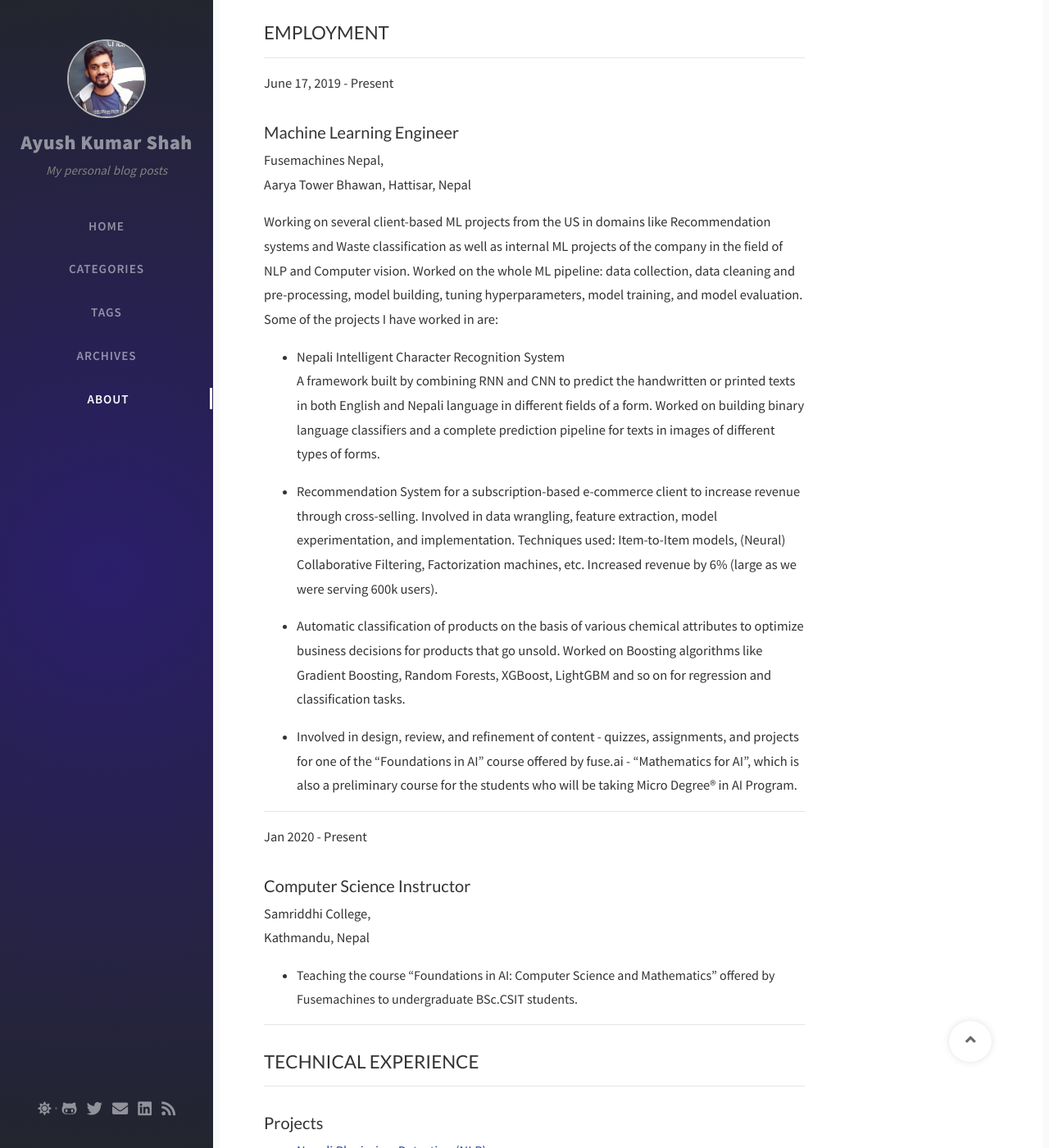
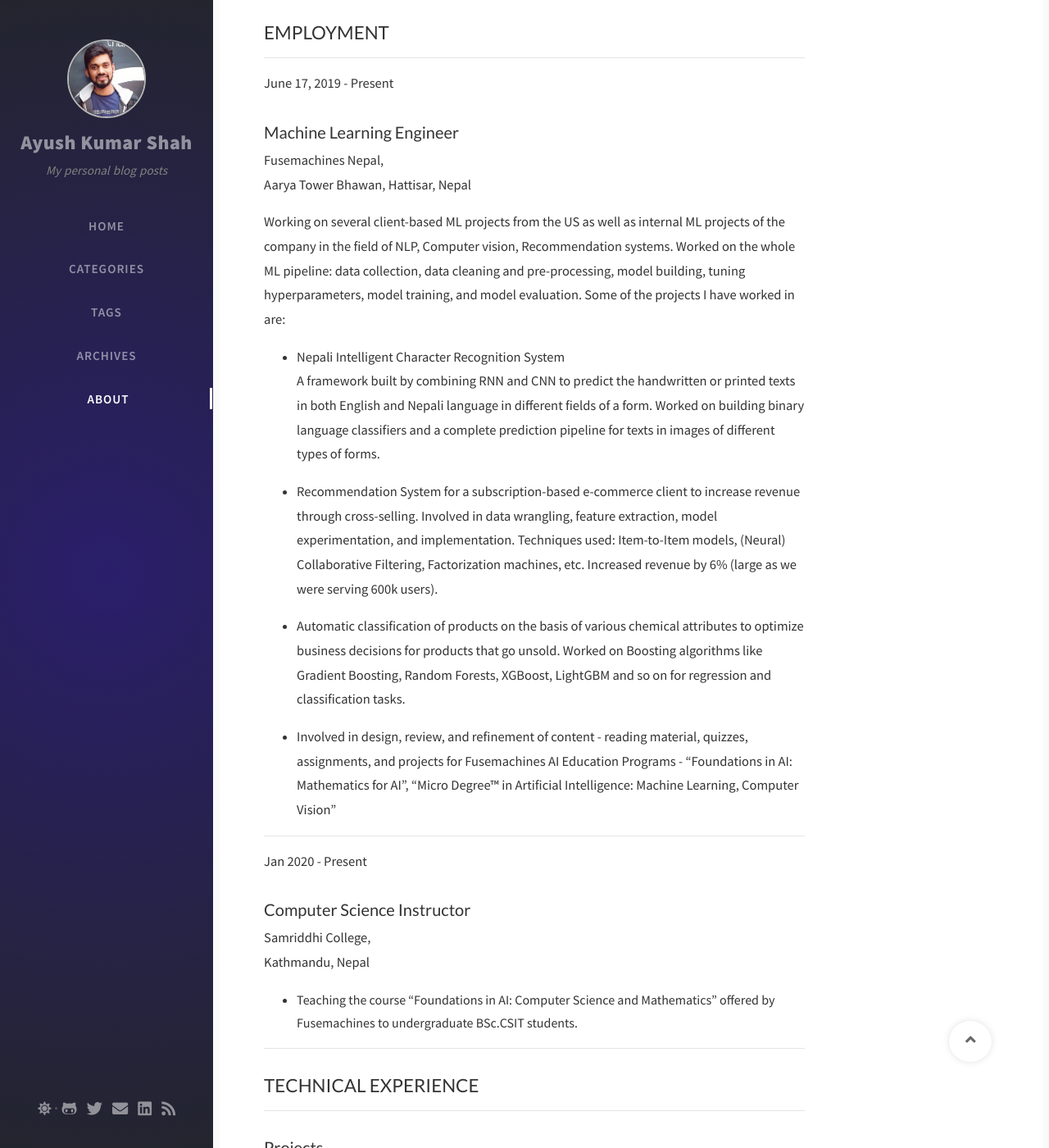
Before and after one commit to ayushkumarshah/ayushkumarshah.github.io, a Jekyll site: the page built from tabs/about.md, in a window 1280 px wide and 1400 px high, scrolled down 1289 px. Shown: the whole window at 82% size. Built offline with Jekyll 4.4.1, drawn with Linux system fonts in a browser that asks for light colours; nearby versions of some CDN libraries.

Commit message:
Update CV

```diff
--- a/tabs/about.md
+++ b/tabs/about.md
@@ -62,9 +62,9 @@ June 17, 2019 - Present
 Fusemachines Nepal, <br>
 Aarya Tower Bhawan, Hattisar, Nepal
 
-Working on several client-based ML projects from the US in domains like Recommendation systems and Waste classification as well as internal ML projects of the company in the field of NLP and Computer
-vision. Worked on the whole ML pipeline: data collection, data cleaning and pre-processing, model building, tuning hyperparameters, model training, and model evaluation. Some of the projects I have worked
-in are:
+Working on several client-based ML projects from the US as well as internal ML projects of the company in the field of NLP, Computer vision,
+Recommendation systems. Worked on the whole ML pipeline: data collection, data cleaning and
+pre-processing, model building, tuning hyperparameters, model training, and model evaluation. Some of the projects I have worked in are:
 
 - Nepali Intelligent Character Recognition System<br>
   A framework built by combining RNN and CNN to predict the handwritten or printed texts in both English and Nepali language in different fields of a form. Worked on building binary language classifiers and a complete prediction pipeline for texts in images of different types of forms.
@@ -74,7 +74,7 @@ Techniques used: Item-to-Item models, (Neural) Collaborative Filtering, Factoriz
 
 - Automatic classification of products on the basis of various chemical attributes to optimize business decisions for products that go unsold. Worked on Boosting algorithms like Gradient Boosting, Random Forests, XGBoost, LightGBM and so on for regression and classification tasks.
 
-- Involved in design, review, and refinement of content - quizzes, assignments, and projects for one of the "Foundations in AI" course offered by fuse.ai - "Mathematics for AI", which is also a preliminary course for the students who will be taking Micro Degree® in AI Program.
+- Involved in design, review, and refinement of content - reading material, quizzes, assignments, and projects for Fusemachines AI Education Programs - “Foundations in AI: Mathematics for AI”, "Micro Degree™ in Artificial Intelligence: Machine Learning, Computer Vision"
 
 ---
 
```
Also changed, not shown: _posts/2020-06-06-pandas-pipe-plotly.md (+0 -1 lines), 1 other file.
